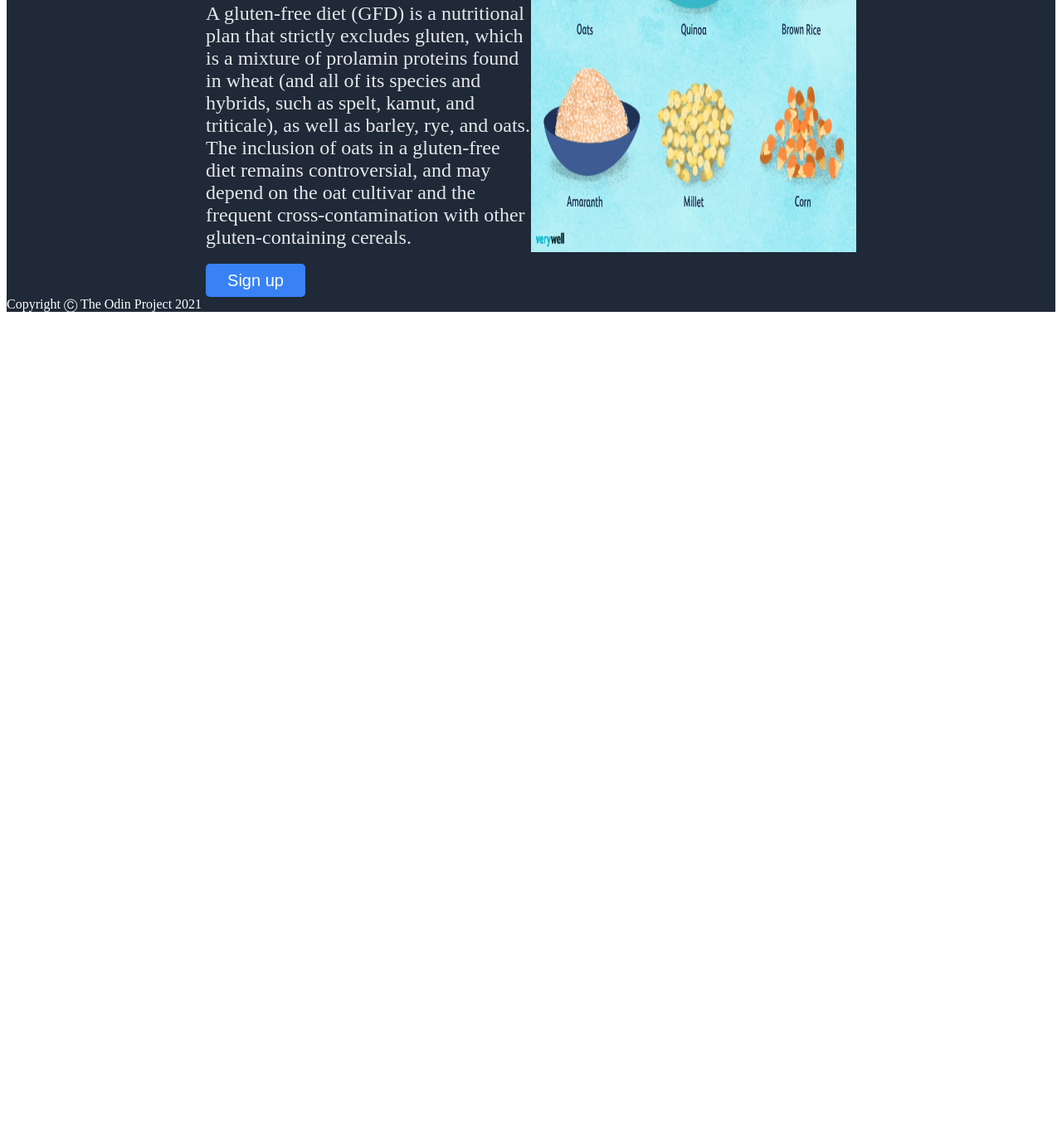
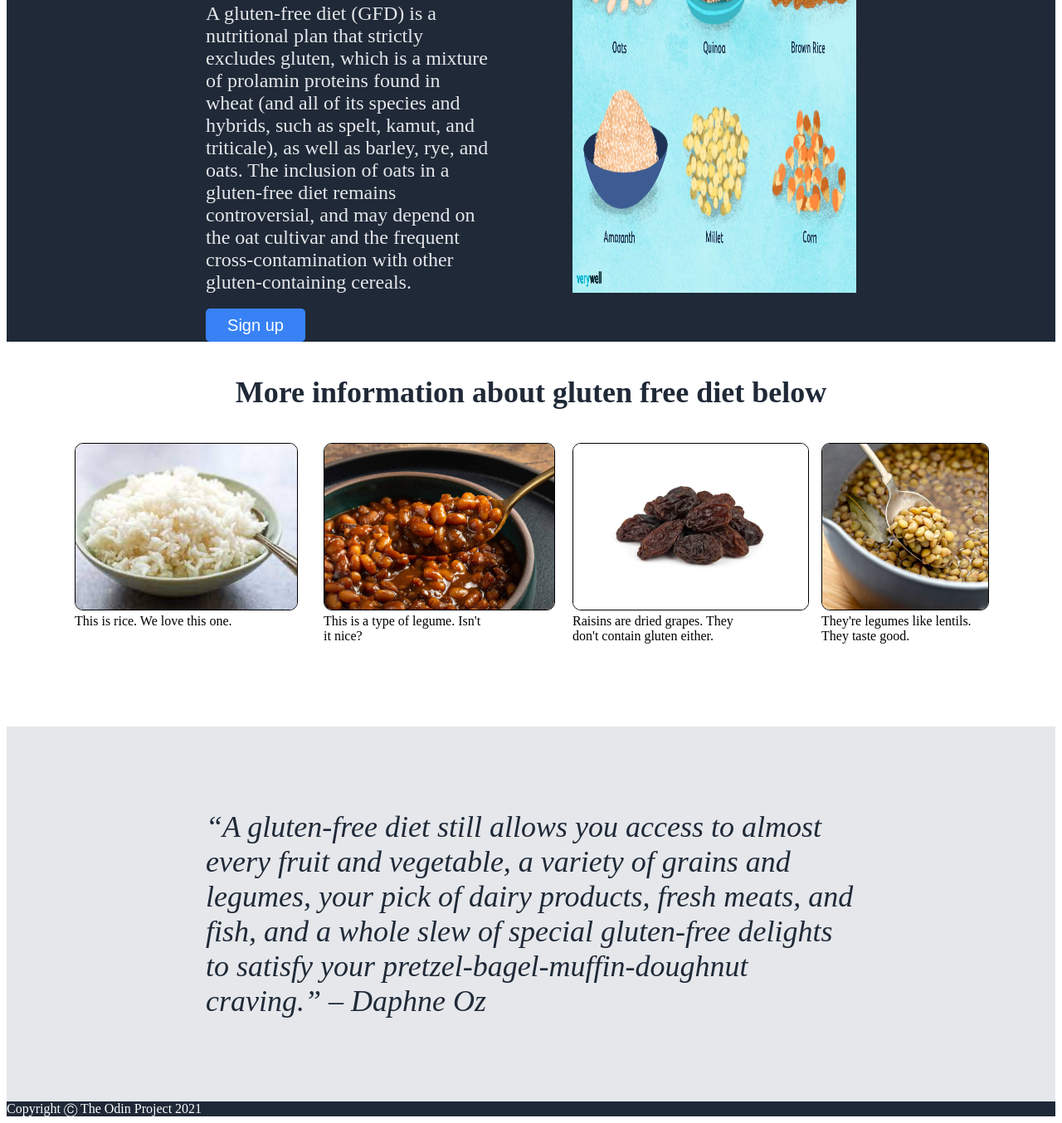
Before and after one commit to timartamas/landing-page, a plain HTML site: page index.html in a window 1280 px wide. Shown: the part 326-1680 px from the top of the page at 83% size. Before the commit the page ends 800 px from the top, so only its background shows below. Drawn offline with Linux system fonts and the light colour scheme.

Commit message:
Added new features

```diff
--- a/css/style.css
+++ b/css/style.css
@@ -42,6 +42,7 @@ ul {
     color:white;
     padding-right:240px;
     padding-left:240px;
+    gap:100px;
   }
 
   .container-2-a{
@@ -81,3 +82,44 @@ ul {
     font-size:20px;
     border:0px;
   }
+
+  .container-3{
+    padding-bottom:100px;
+  }
+
+  #ct3-text{
+    font-size:36px;
+    font-weight:700;
+    color:#1F2937;
+    margin-top:40px;
+    margin-bottom:40px;
+    text-align:center;
+  }
+
+  .container-3-a {
+    display: flex;
+    justify-content: center;
+    gap: 100px;
+  }
+
+  .info {
+    max-width: 200px;
+  }
+
+ .pictures{
+  height:200px;
+  width:auto;
+  border:1px solid black;
+  border-radius:10px;
+ }
+
+ .container-4{
+    background-color:#E5E7EB;
+    font-size:36px;
+    font-style:italic;
+    color:#1F2937;
+    padding-left:240px;
+    padding-right:240px;
+    padding-bottom:100px;
+    padding-top:100px;
+ }
--- a/index.html
+++ b/index.html
@@ -41,7 +41,39 @@
     </div>
 
     </div>
+    <div class="container-3">
+        <div id="ct3-text">More information about gluten free diet below</div>
 
+
+    <div class="container-3-a">
+    <div class="info">
+        <img class="pictures" src="./pictures/rice.jpg" alt="rice">
+        <div class="text">This is rice. We love this one.</div>
+      </div>
+      <div class="info">
+        <img class="pictures" src="./pictures/beans.jpg" alt="beans">
+        <div class="text">This is a type of legume. Isn't it nice?</div>
+      </div>
+      <div class="info">
+        <img class="pictures"  src="./pictures/raisins.png" alt="pepper">
+        <div class="text">Raisins are dried grapes. They don't contain gluten either.</div>
+      </div>
+      <div class="info">
+        <img class="pictures"  src="./pictures/lentils.jpg" alt="lentils">
+        <div class="text">They're legumes like lentils. They taste good.</div>
+      </div>
+    </div>
+    </div>
+
+
+    <div class="container-4">
+        “A gluten-free diet still allows you access to almost every fruit and vegetable,
+         a variety of grains and legumes, your pick of dairy products, fresh meats,
+          and fish, and a whole slew of special gluten-free delights to satisfy
+           your pretzel-bagel-muffin-doughnut craving.” – Daphne Oz
+
+
+    </div>
 
     <footer>
         Copyright Ⓒ The Odin Project 2021
```
Also changed, not shown: pictures/beans.jpg (added), pictures/lentils.jpg (added), pictures/raisins.png (added), pictures/rice.jpg (added).
